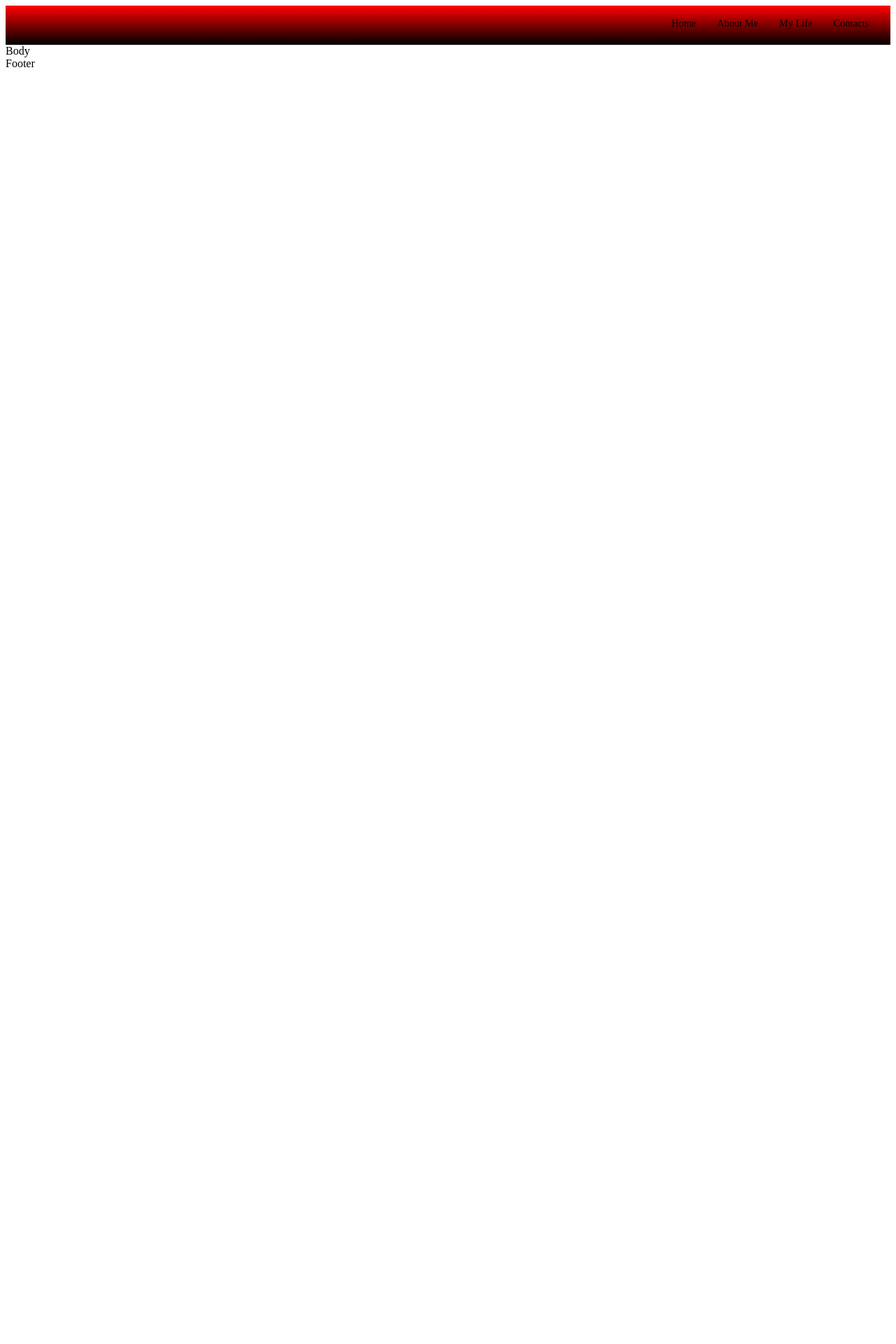
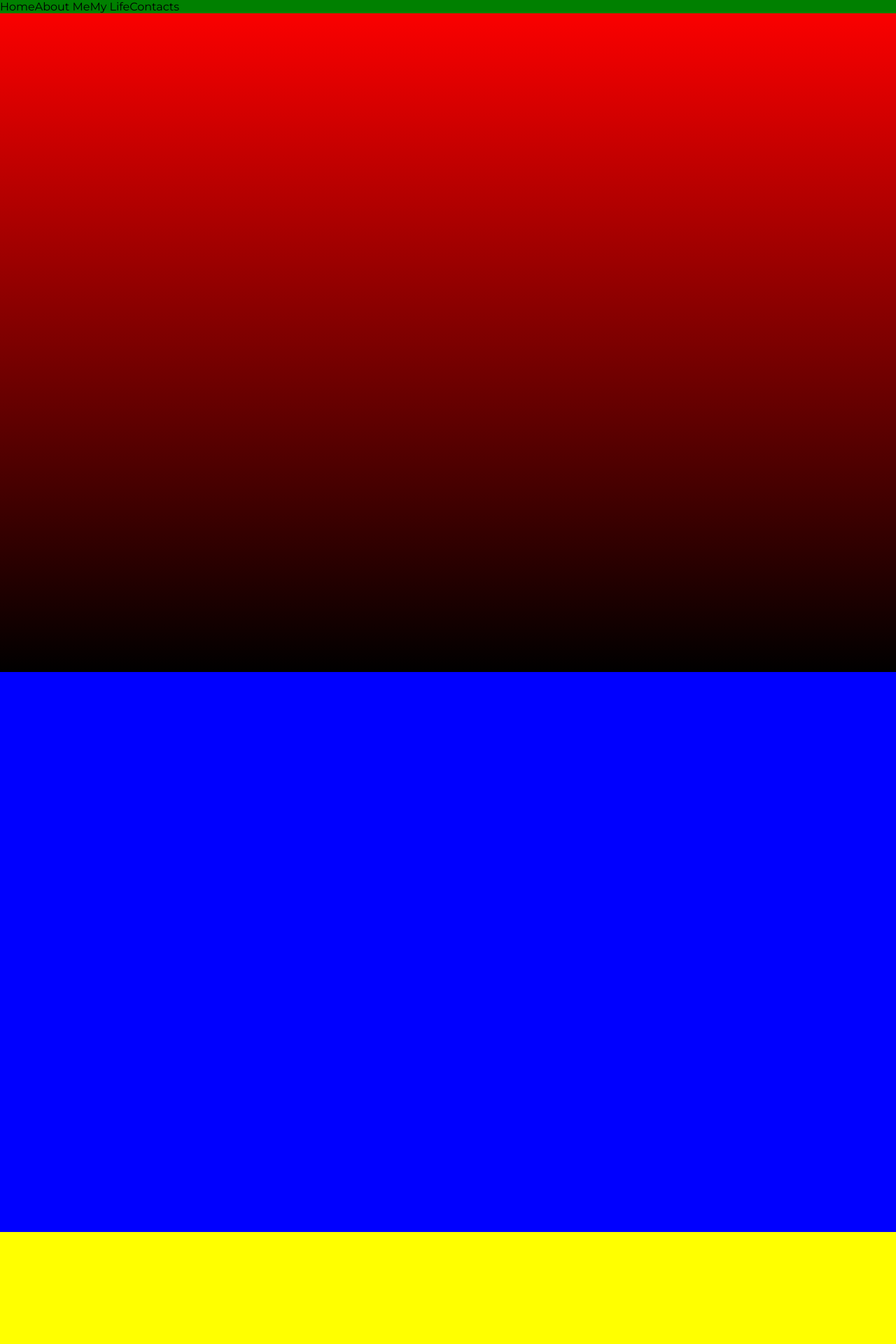
Before and after one commit to MitsukiS16/MitsukiS16.github.io, a React (Create React App) app: page / in a window 1280 px wide. Shown: the top 1920 px of the page at 70% size. Before the commit the page ends 800 px from the top, so only its background shows below. Built offline with nearby package versions, Linux system fonts and the light colour scheme.

Commit message:
add navbar

```diff
--- a/src/App.js
+++ b/src/App.js
@@ -1,12 +1,13 @@
 import Header from "./components/Header/Header";
-import Body from "./components/Body";
-import Footer from "./components/Footer";
+import Footer from "./components/Footer/Footer";
 
 function App() {
   return (
     <div>
       <Header />
-      <Body />
+      <section className="common-section blue"></section>
+      <section className="common-section yellow"></section>
+      <section className="common-section orange"></section>
       <Footer />
     </div>
   );
--- a/src/components/Body.jsx
+++ /dev/null
@@ -1,7 +0,0 @@
-import React from "react";
-
-const Body = () => {
-    return <div>Body</div>;
-};
-
-export default Body;
--- a/src/components/Header/Header.css
+++ b/src/components/Header/Header.css
@@ -1,10 +1,14 @@
+header {
+  height: 120vh;
+  background-image: linear-gradient(red, black);
+}
+/*
 header {
   display: flex;
   align-items: center;
   justify-content: space-between;
   background-image: linear-gradient(red, black);
 }
-
 .navbar {
   padding-right: 1rem;
   padding-left: 1rem;
@@ -17,14 +21,9 @@ header {
   justify-content: space-between;
 }
 
-li {
-  list-style: none;
-  display: inline-block;
-}
-
 li > a {
   text-decoration: none;
-  color: black;
+  color: white;
   font-size: 0.9rem;
   font-weight: 500;
   margin: 15px;
@@ -43,4 +42,4 @@ li::after {
 
 li:hover::after {
   width: 2rem;
-}
+} */
--- a/src/components/Header/Header.jsx
+++ b/src/components/Header/Header.jsx
@@ -1,27 +1,13 @@
 import React from "react";
-import './Header.css';
+
+import Navbar from "../Navbar/Navbar";
+
+import "./Header.css";
 
 const Header = () => {
   return (
     <header>
-      <nav class="navbar">
-        <div class="navdiv">
-          <ul>
-            <li>
-              <a>Home</a>
-            </li>
-            <li>
-              <a>About Me</a>
-            </li>
-            <li>
-              <a>My Life</a>
-            </li>
-            <li>
-              <a>Contacts</a>
-            </li>
-          </ul>
-        </div>
-      </nav>
+      <Navbar />
     </header>
   );
 };
--- /dev/null
+++ b/src/components/Navbar/Navbar.css
@@ -0,0 +1,3 @@
+nav {
+  background-color: green;
+}
--- /dev/null
+++ b/src/components/Navbar/Navbar.jsx
@@ -0,0 +1,26 @@
+import "./Navbar.css";
+
+const Navbar = () => {
+  return (
+    <nav class="navbar">
+      <div class="navdiv">
+        <ul class="test">
+          <li>
+            <a>Home</a>
+          </li>
+          <li>
+            <a>About Me</a>
+          </li>
+          <li>
+            <a>My Life</a>
+          </li>
+          <li>
+            <a>Contacts</a>
+          </li>
+        </ul>
+      </div>
+    </nav>
+  );
+};
+
+export default Navbar;
--- a/src/index.css
+++ b/src/index.css
@@ -1,5 +1,54 @@
 @import url("https://fonts.googleapis.com/css2?family=Montserrat:ital,wght@0,100;0,200;0,300;0,400;0,500;0,600;0,700;1,100;1,200;1,300;1,400;1,500;1,600;1,700&display=swap");
 
 body {
+  width: 100%;
+  margin: 0;
   font-family: "Montserrat", sans-serif;
 }
+
+h1,
+h2,
+h3,
+h4,
+h5,
+h6,
+p {
+  margin: 0;
+}
+
+ul {
+  margin: 0;
+  padding: 0;
+}
+
+li {
+  list-style: none;
+  display: inline-block;
+}
+
+/* test code below */
+
+nav {
+  background-color: transparent;
+}
+
+section {
+  width: 100vw;
+  height: 800px;
+}
+
+.green {
+  background-color: green;
+}
+
+.blue {
+  background-color: blue;
+}
+
+.yellow {
+  background-color: yellow;
+}
+
+.orange {
+  background-color: orange;
+}
--- a/src/index.js
+++ b/src/index.js
@@ -1,6 +1,6 @@
 import React from "react";
 import ReactDOM from "react-dom/client";
-import "./index";
+import "./index.css";
 
 import App from "./App";
 
```
Also changed, not shown: src/components/Footer/Footer.jsx (renamed from src/components/Footer.jsx).
